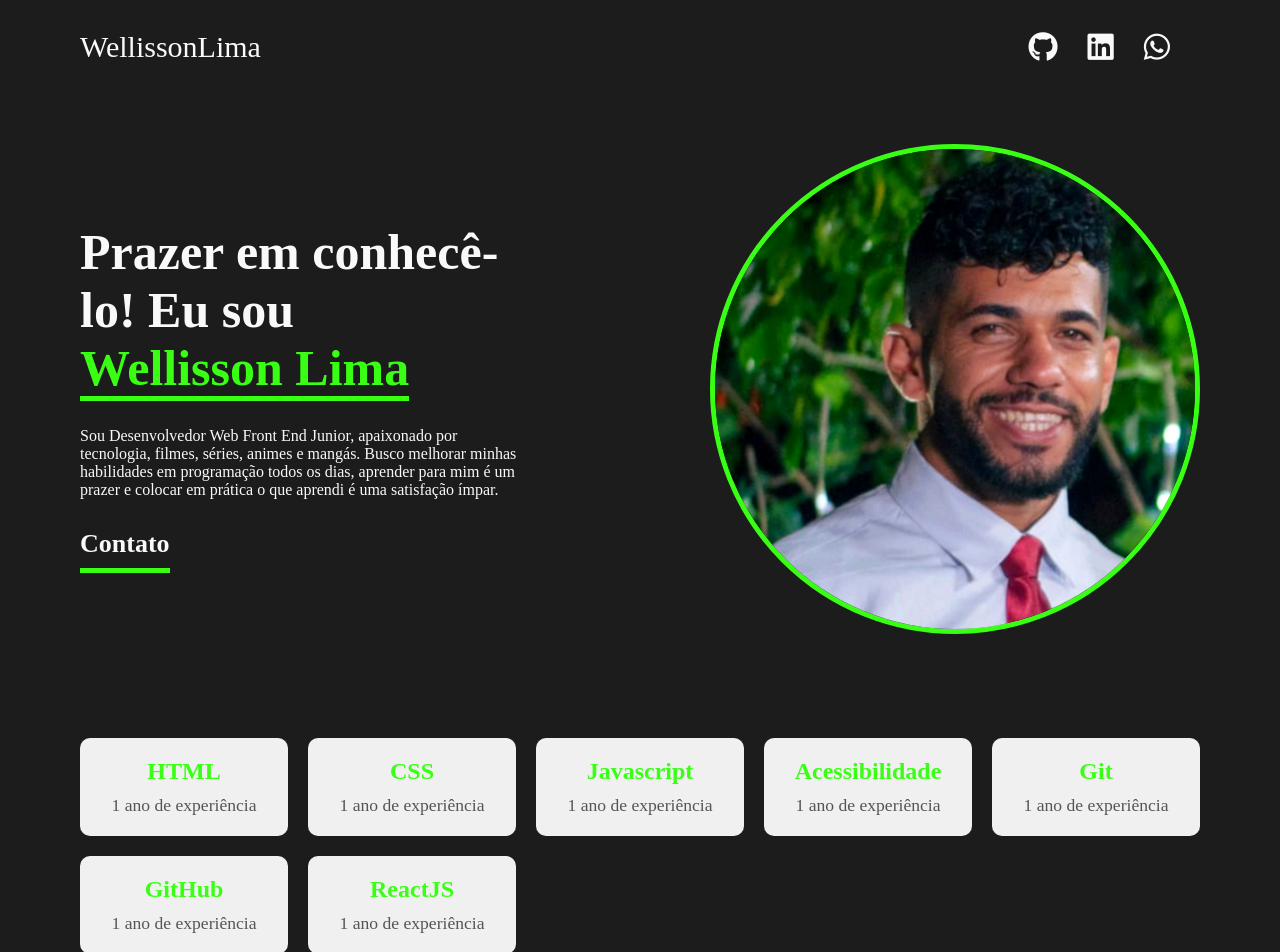
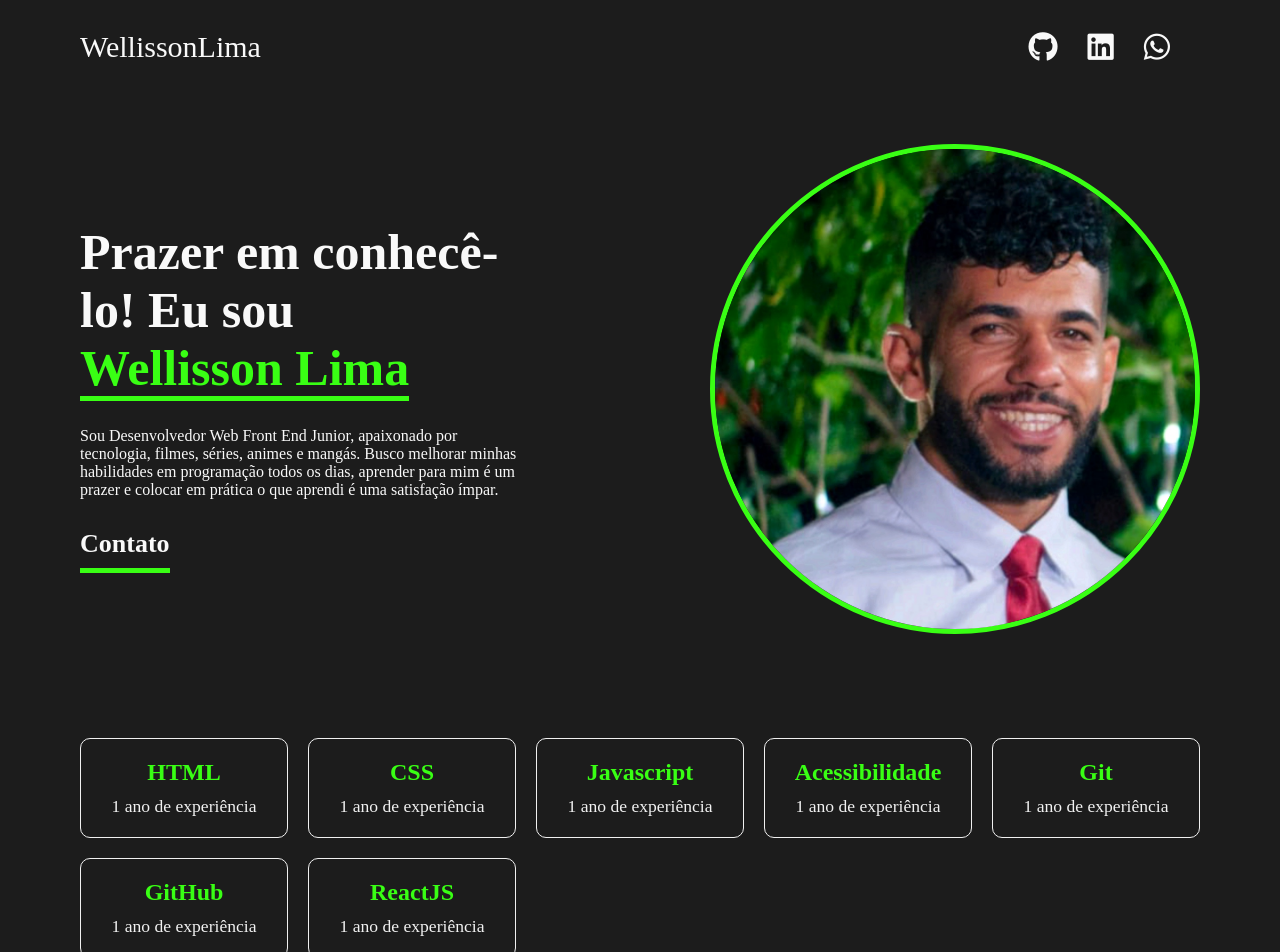
Before and after one commit to WellissonLima/portifolio-wellisson-lima, a React (Vite) app: page / in a window 1280 px wide. Shown: the top 952 px of the page. Built offline with nearby package versions, Linux system fonts and the light colour scheme.

Commit message:
Ajuste na borda da div de habilidades e no background

```diff
--- a/src/components/habilidades/habilidades.css
+++ b/src/components/habilidades/habilidades.css
@@ -7,10 +7,11 @@
   }
 
   .habilidades div {
-    background-color: #f0f0f0;
+    /*background-color: #f0f0f0;*/
     padding: 20px;
     text-align: center;
     border-radius: 10px;
+    border: 1px solid #f0f0f0;
   }
 
   .habilidades h2 {
@@ -21,5 +22,5 @@
 
   .habilidades p {
     font-size: 1.1em;
-    color: #555;
+    color: #f1f1f1;
   }
```
